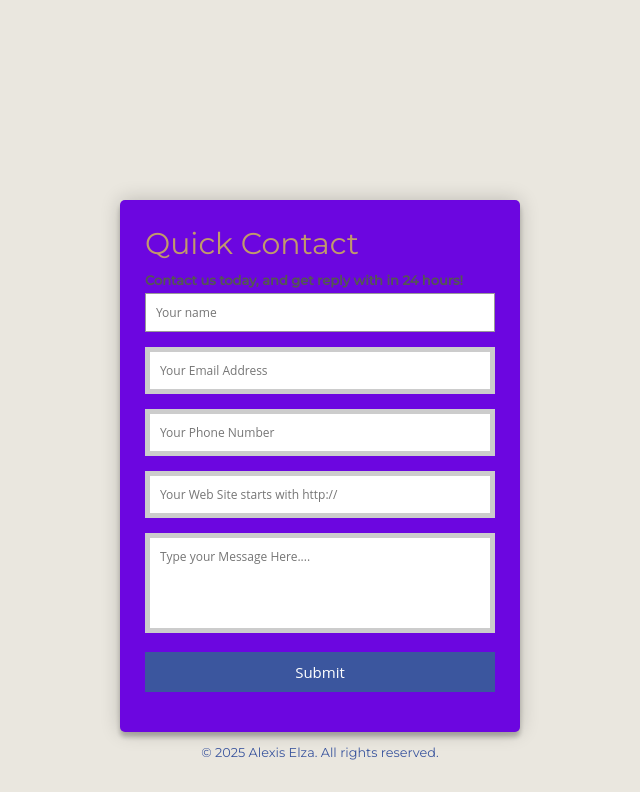
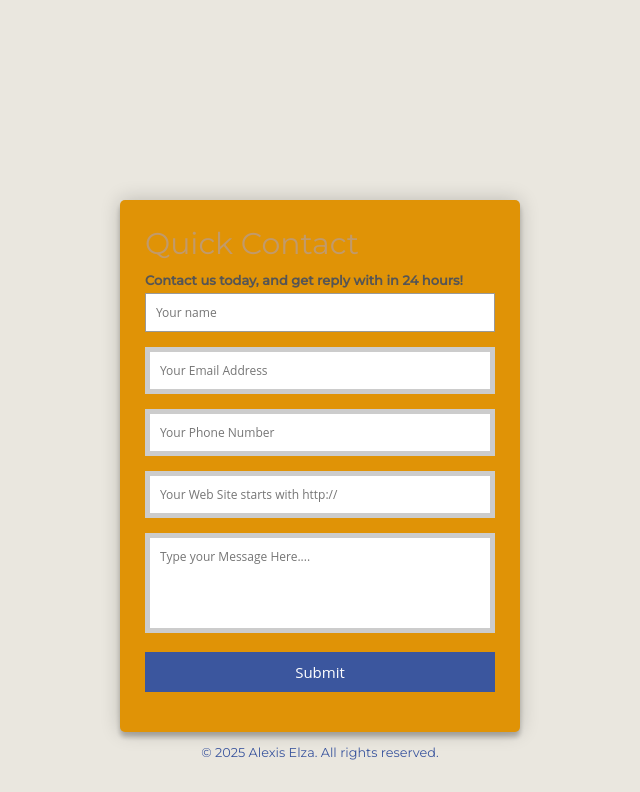
Before and after one commit to anad-zeal/aep_new_menu, a PHP site: page /contact in a window 1280 px wide. Shown: the part 155-947 px from the top of the page, without its empty margins (320-960 px from the left). Run offline with PHP 8.4, Linux system fonts and the light colour scheme; some web fonts are replaced.

Commit message:
Update: Set 'watcher' to false in sftp.json and change contact section background color to hsl(39, 95%, 45%) for improved aesthetics

```diff
--- a/assets/css/style.css
+++ b/assets/css/style.css
@@ -388,7 +388,7 @@
 }
 
 #contact {
-  background-color: #6c06e0;
+  background-color: hsl(39, 95%, 45%);
   padding: 25px;
   margin: 0;
   border-radius: 5px;
```
